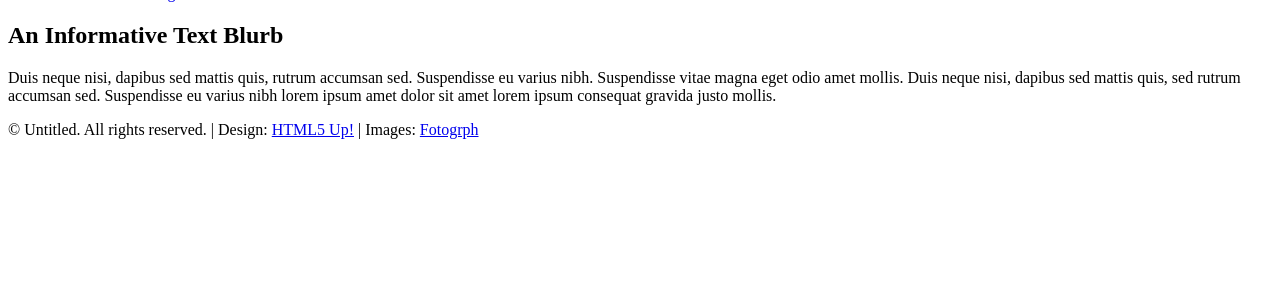
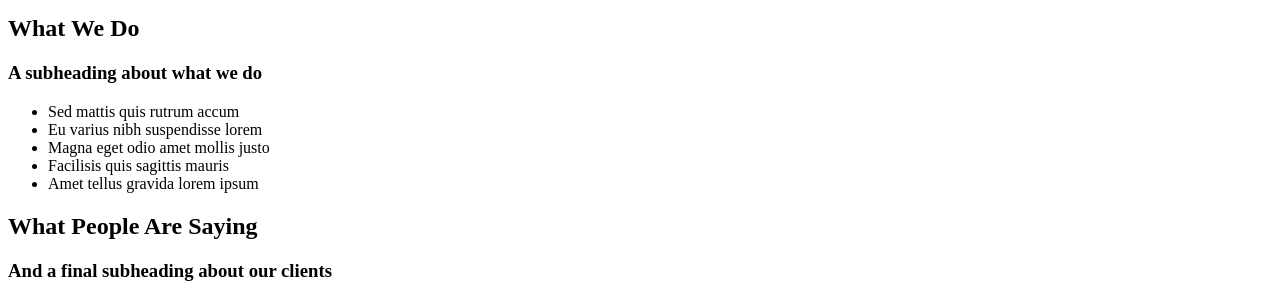
Before and after one commit to heraldmatias/portafolio, a Django app: template templates/website/index.html in a window 1280 px wide. Shown: the part 812-1110 px from the top of the page. Before the commit the page ends 951 px from the top, so only its background shows below. Run offline with Django 3.2, Linux system fonts and the light colour scheme; the template is opened without the code that fills it, so the values that code supplies are empty; some libraries are stand-ins or nearby versions.

Commit message:
change image thums who we are

```diff
--- a/templates/website/index.html
+++ b/templates/website/index.html
@@ -93,4 +93,65 @@
     {% include 'website/header.html' %}
   {% endwith %}
     {% include 'widgets/features.html' %}
+    <!-- Content -->
+      <div id="content-wrapper">
+        <div id="content">
+          <div class="5grid-layout">
+            <div class="row">
+              <div class="4u">
+                <!-- Box #1 -->
+                  <section>
+                    <header>
+                      <h2>Who We Are</h2>
+                      <h3>A subheading about who we are</h3>
+                    </header>
+                    <a href="#" class="feature-image"><img src="{{ STATIC_URL }}images/pic05.jpg" alt="" height="285" /></a>
+                  </section>
+              </div>
+              <div class="4u">
+                <!-- Box #2 -->
+                  <section>
+                    <header>
+                      <h2>What We Do</h2>
+                      <h3>A subheading about what we do</h3>
+                    </header>
+                    <ul class="check-list">
+                      <li>Sed mattis quis rutrum accum</li>
+                      <li>Eu varius nibh suspendisse lorem</li>
+                      <li>Magna eget odio amet mollis justo</li>
+                      <li>Facilisis quis sagittis mauris</li>
+                      <li>Amet tellus gravida lorem ipsum</li>
+                    </ul>
+                  </section>
+              </div>
+              <div class="4u">
+                <!-- Box #3 -->
+                  <section>
+                    <header>
+                      <h2>What People Are Saying</h2>
+                      <h3>And a final subheading about our clients</h3>
+                    </header>
+                    <ul class="quote-list">
+                      <li>
+                        <img src="{{ STATIC_URL }}images/pic06.jpg" alt="" />
+                        <p>"Neque nisidapibus mattis"</p>
+                        <span>Jane Doe, CEO of UntitledCorp</span>
+                      </li>
+                      <li>
+                        <img src="{{ STATIC_URL }}images/pic07.jpg" alt="" />
+                        <p>"Lorem ipsum consequat!"</p>
+                        <span>John Doe, President of FakeBiz</span>
+                      </li>
+                      <li>
+                        <img src="{{ STATIC_URL }}images/pic08.jpg" alt="" />
+                        <p>"Magna veroeros amet tempus"</p>
+                        <span>Mary Smith, CFO of UntitledBiz</span>
+                      </li>
+                    </ul>
+                  </section>
+              </div>
+            </div>
+          </div>
+        </div>
+      </div>
 {% endblock %}
--- a/templates/widgets/features.html
+++ b/templates/widgets/features.html
@@ -14,7 +14,7 @@
                     </a>
                     <h2>{{ album.name }}</h2>
                     <p>
-                      {{ album.description }}
+                      {{ album.description|truncatewords:15 }}
                     </p>
                   </section>
               </div>
```
